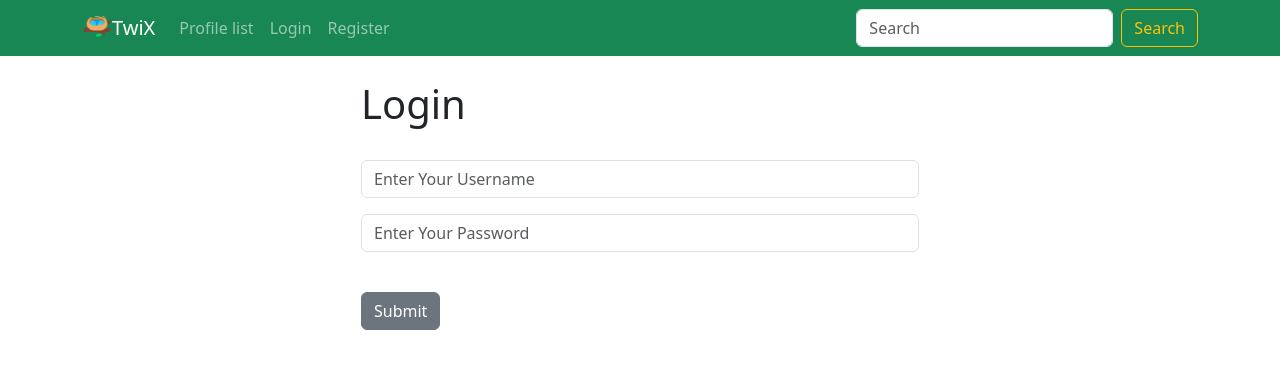
After one commit to RomanNaumenko/TwiXProject, a Django app: page /home/login/ in a window 1280 px wide. The commit adds this page. Shown: the top 369 px of the page. Run offline with Django 4.2, Linux system fonts and the light colour scheme.

Commit message:
Create login, logout, register functionality.

```diff
--- a/Twix_project/settings.py
+++ b/Twix_project/settings.py
@@ -122,6 +122,8 @@ STATICFILES_DIRS = [
     BASE_DIR / "static"
 ]
 
+LOGIN_URL = "home/login/"
+
 # Default primary key field type
 # https://docs.djangoproject.com/en/4.2/ref/settings/#default-auto-field
 
--- a/templates/base/navbar.html
+++ b/templates/base/navbar.html
@@ -21,6 +21,18 @@
           <a class="nav-link" href="{% url 'profile' request.user.id %}">My profile</a>
         </li>
         {% endif %}
+        {% if user.is_authenticated %}
+        <li class="nav-item">
+          <a class="nav-link" href="{% url 'logout' %}">Logout</a>
+        </li>
+        {% else %}
+            <li class="nav-item">
+          <a class="nav-link" href="{% url 'login' %}">Login</a>
+        </li>
+        <li class="nav-item">
+          <a class="nav-link" href="{% url 'register' %}">Register</a>
+        </li>
+        {% endif %}
       </ul>
       <form class="d-flex" role="search">
         <input class="form-control me-2" type="search" placeholder="Search" aria-label="Search">
--- a/templates/home.html
+++ b/templates/home.html
@@ -60,7 +60,7 @@
   	{{ form.as_p }}
 
 
-  <button type="submit" class="btn btn-success">Post Twix!</button>
+  <button type="submit" class="btn btn-primary">Post Twix!</button>
 </form>
 {% endif %}
 </div>
--- /dev/null
+++ b/templates/login.html
@@ -0,0 +1,30 @@
+{% extends 'base/base.html' %}
+{% block content %}
+
+{% if user.is_authenticated %}
+<h1>You're Already Logged In!</h1>
+
+{% else %}
+<div class="col-md-6 offset-md-3">
+<h1>Login</h1>
+<br/>
+<form method="POST" action="{% url 'login' %}">
+	{% csrf_token %}
+
+  <div class="mb-3">
+
+    <input type="text" class="form-control" name="username" placeholder="Enter Your Username">
+
+  </div>
+  <div class="mb-3">
+
+    <input type="password" class="form-control" name="password" placeholder="Enter Your Password">
+  </div>
+  <br/>
+  <button type="submit" class="btn btn-secondary">Submit</button>
+</form>
+
+</div>
+
+{% endif %}
+{% endblock %}
--- a/twix/urls.py
+++ b/twix/urls.py
@@ -6,5 +6,8 @@ from django.conf.urls.static import static
 urlpatterns = [
     path('', views.home, name="home"),
     path('profile_list/', views.profile_list, name='profile-list'),
-    path('profile/<int:pk>', views.profile, name='profile')
+    path('profile/<int:pk>', views.profile, name='profile'),
+    path('login/', views.login_user, name="login"),
+    path('logout/', views.logout_user, name="logout"),
+    path('register/', views.register_user, name="register"),
 ]
--- a/twix/views.py
+++ b/twix/views.py
@@ -1,7 +1,10 @@
 from django.shortcuts import render, redirect
 from django.contrib import messages
 from .models import Profile, Twix
-from .forms import TwixForm
+from .forms import TwixForm, RegisterForm
+from django.contrib.auth import authenticate, login, logout
+
+from django import forms
 
 
 # Create your views here.
@@ -55,3 +58,43 @@ def profile(request, pk):
     else:
         messages.success(request, "You must be logged in to overview profile list.")
         return redirect('home.html')
+
+
+def login_user(request):
+    if request.method == "POST":
+        username = request.POST["username"]
+        password = request.POST["password"]
+        user = authenticate(request, username=username, password=password)
+        if user is not None:
+            login(request, user)
+            messages.success(request, "You have successfully login!")
+            return redirect('home')
+        else:
+            messages.success(request, "Invalid authentication credentials")
+            return redirect('login')
+    return render(request, 'login.html', {})
+
+
+def logout_user(request):
+    logout(request)
+    messages.success(request, "You have successfully logout!")
+    return redirect('home')
+
+
+def register_user(request):
+    if request.method == "POST":
+        form = RegisterForm(request.POST)
+        if form.is_valid():
+            form.save()
+            username = form.cleaned_data["username"]
+            password = form.cleaned_data["password1"]
+            # first_name = form.cleaned_data["first_name"]
+            # last_name = form.cleaned_data["last_name"]
+            # email = form.cleaned_data["email"]
+
+            # Log in user
+            user = authenticate(username=username, password=password)
+            login(request, user)
+            messages.success(request, "You have successfully register!")
+            return redirect('home')
+    return render(request, "register.html", {})
```
Also changed, not shown: templates/register.html (added, +19 -0 lines), twix/forms.py (+36 -0 lines), db.sqlite3.
